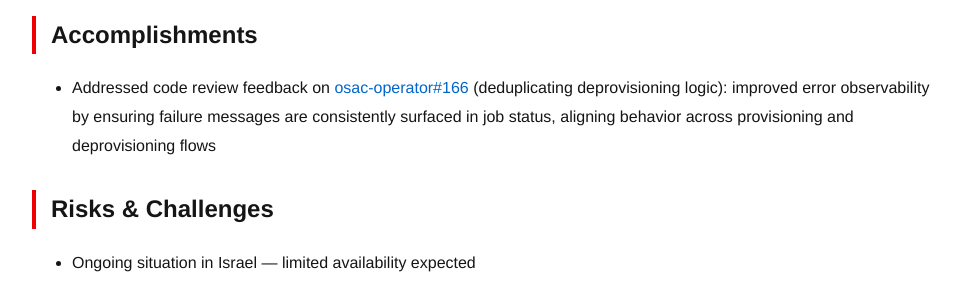
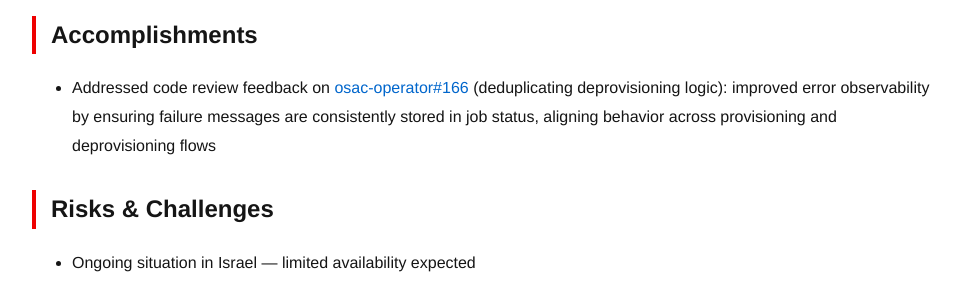
Before and after one commit to tzvatot/daily-status, a Jekyll site: the page built from 2026-03-30.md, in a window 1280 px wide. Shown: the part 160-460 px from the top of the page, without its empty margins (158-1121 px from the left). Built offline with Jekyll 4.4.1, drawn with Linux system fonts in a browser that asks for light colours.

Commit message:
Daily status update - 2026-03-30

```diff
--- a/2026-03-30.md
+++ b/2026-03-30.md
@@ -7,7 +7,7 @@
 # Daily Status - 2026-03-30
 
 ## Accomplishments
-- Addressed code review feedback on [osac-operator#166](https://github.com/osac-project/osac-operator/pull/166) (deduplicating deprovisioning logic): improved error observability by ensuring failure messages are consistently surfaced in job status, aligning behavior across provisioning and deprovisioning flows
+- Addressed code review feedback on [osac-operator#166](https://github.com/osac-project/osac-operator/pull/166) (deduplicating deprovisioning logic): improved error observability by ensuring failure messages are consistently stored in job status, aligning behavior across provisioning and deprovisioning flows
 
 ## Risks & Challenges
 - Ongoing situation in Israel — limited availability expected
```
